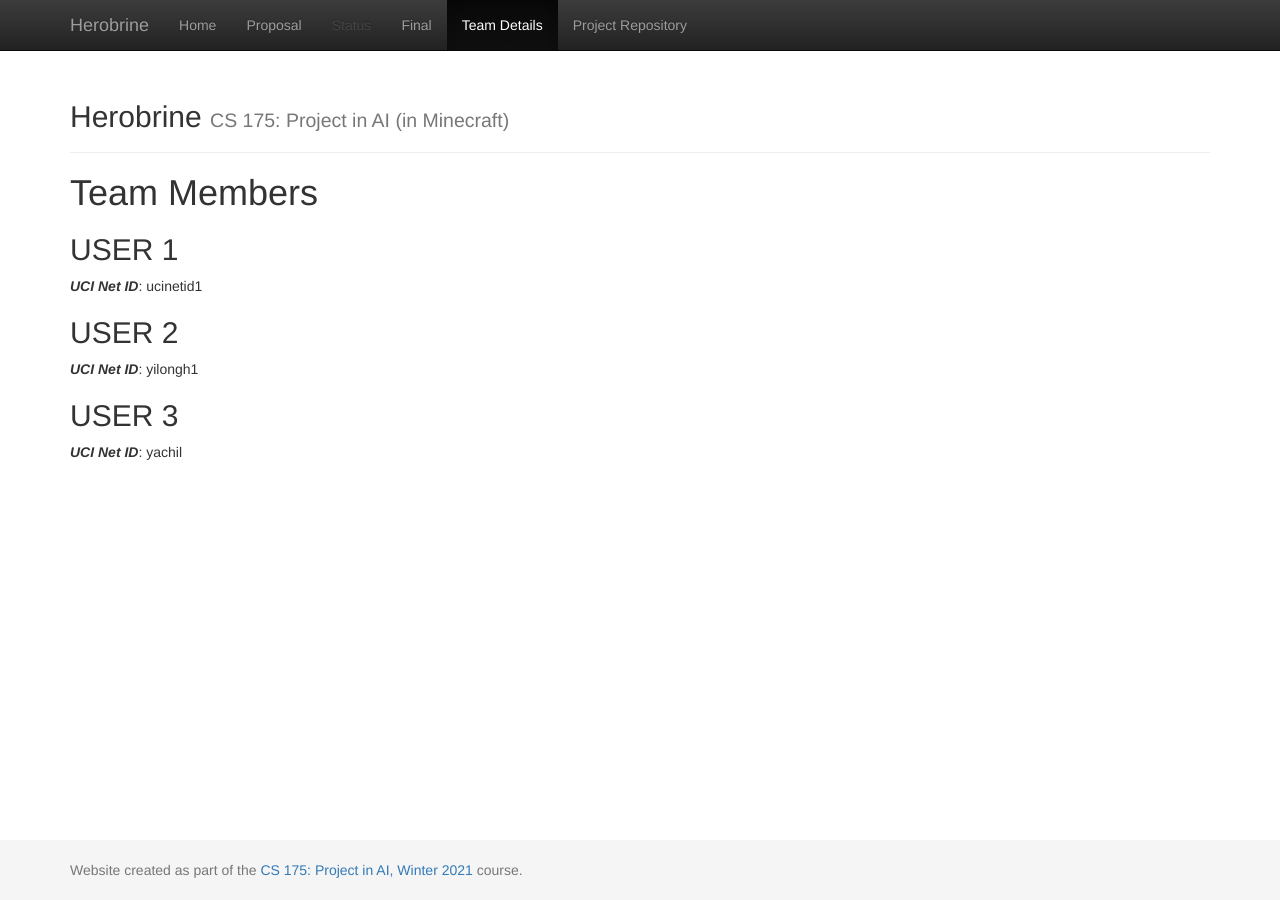
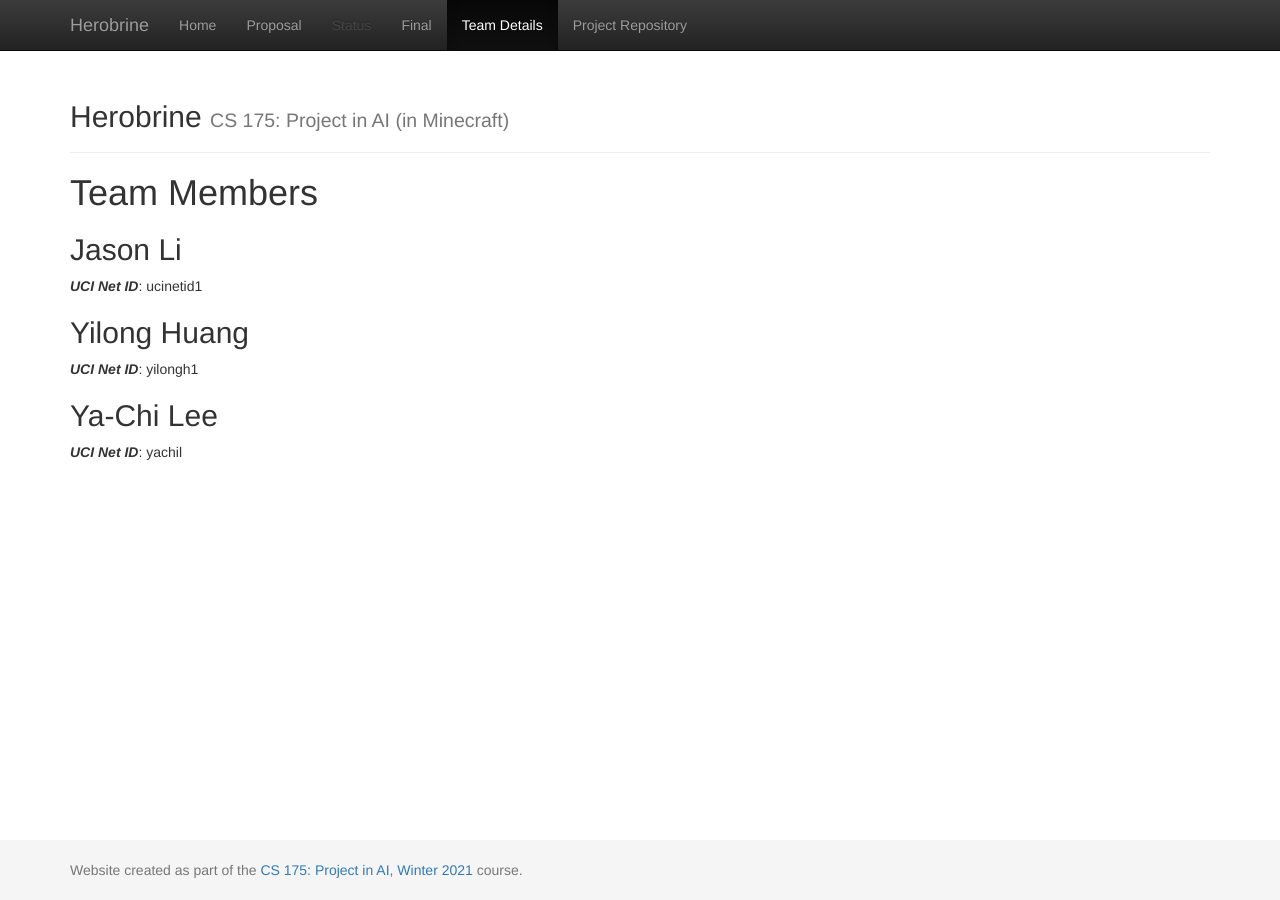
Before and after one commit to ETTOTW/Herobrine, a Jekyll site: the page built from docs/team.md, in a window 1280 px wide. Built offline with Jekyll 4.4.1, drawn with Linux system fonts in a browser that asks for light colours.

Commit message:
Update team.md

```diff
--- a/docs/team.md
+++ b/docs/team.md
@@ -6,11 +6,11 @@ title:  Team
 # Team Members
 
 
-## USER 1
+## Jason Li
 ***UCI Net ID***: ucinetid1
 
-## USER 2
+## Yilong Huang
 ***UCI Net ID***: yilongh1
 
-## USER 3
+## Ya-Chi Lee
 ***UCI Net ID***: yachil
```
